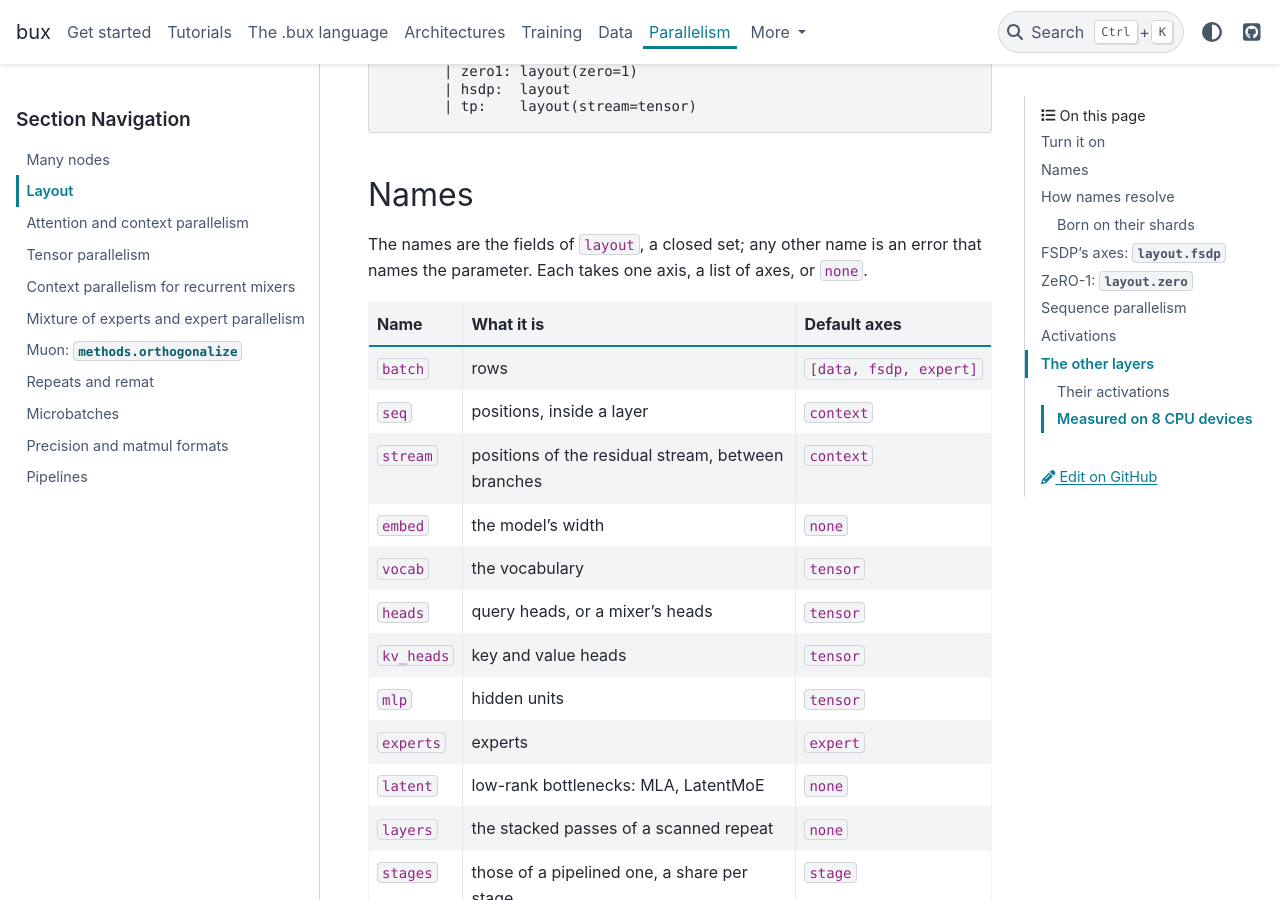
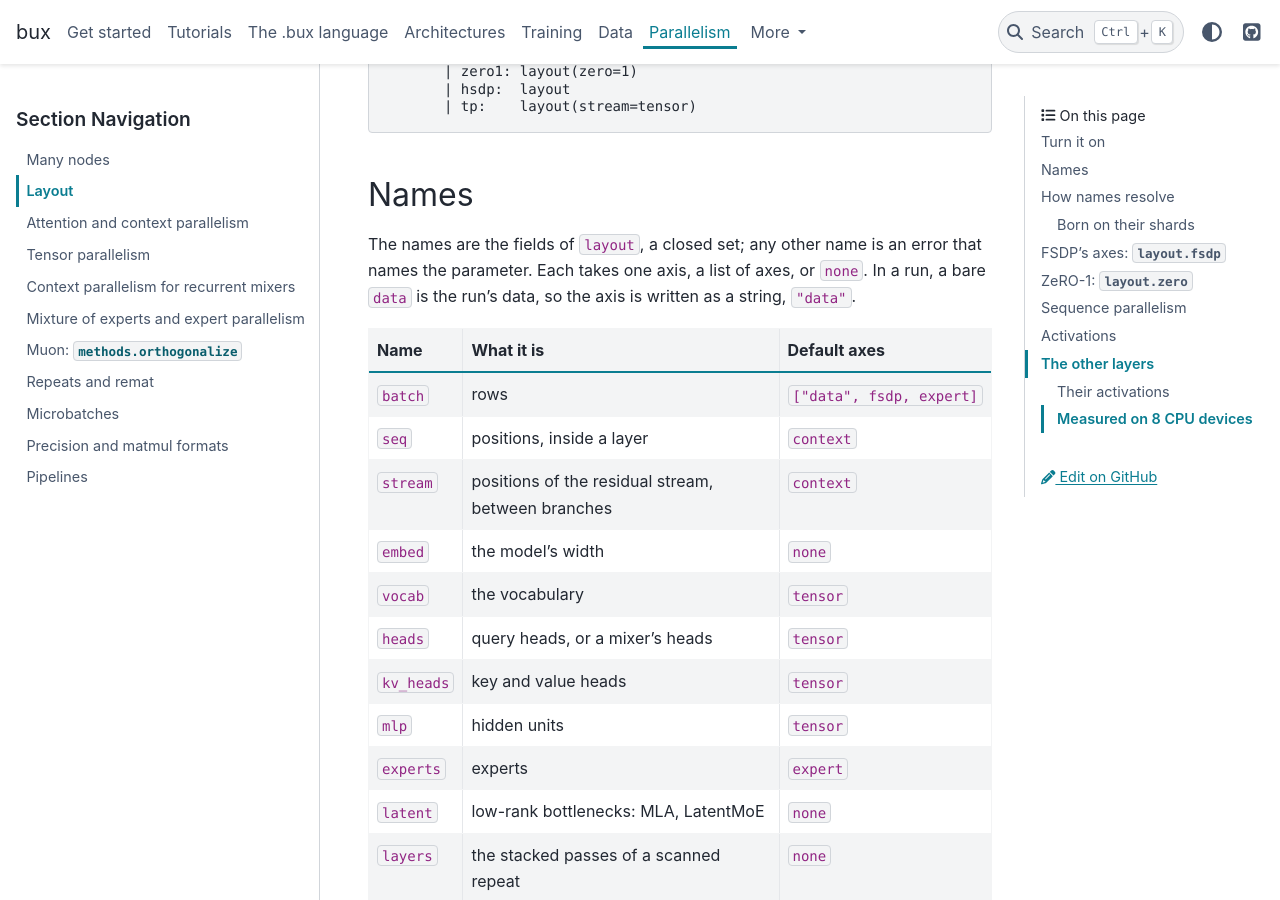
Before and after one commit to pilot7747/bux, a Sphinx documentation site: the page built from docs/parallelism/layout.md, in a window 1280 px wide and 900 px high, scrolled down 848 px. Built offline with Sphinx 7.4.7 and the PyData theme 0.15.4, drawn with Linux system fonts in a browser that asks for light colours; cross-references to code outside the pages are shown as plain code.

Commit message:
Docs: a layout names the data axis as a string, since a bare data is the run's data
Co-Authored-By: Claude Opus 5.5 <noreply@anthropic.com>

```diff
--- a/docs/parallelism/layout.md
+++ b/docs/parallelism/layout.md
@@ -39,11 +39,12 @@ layout = ddp:   layout
 ## Names
 
 The names are the fields of {bux}`layout`, a closed set; any other name is an
-error that names the parameter. Each takes one axis, a list of axes, or `none`.
+error that names the parameter. Each takes one axis, a list of axes, or `none`. In a
+run, a bare `data` is the run's data, so the axis is written as a string, `"data"`.
 
 | Name | What it is | Default axes |
 |---|---|---|
-| `batch` | rows | `[data, fsdp, expert]` |
+| `batch` | rows | `["data", fsdp, expert]` |
 | `seq` | positions, inside a layer | `context` |
 | `stream` | positions of the residual stream, between branches | `context` |
 | `embed` | the model's width | `none` |
```
